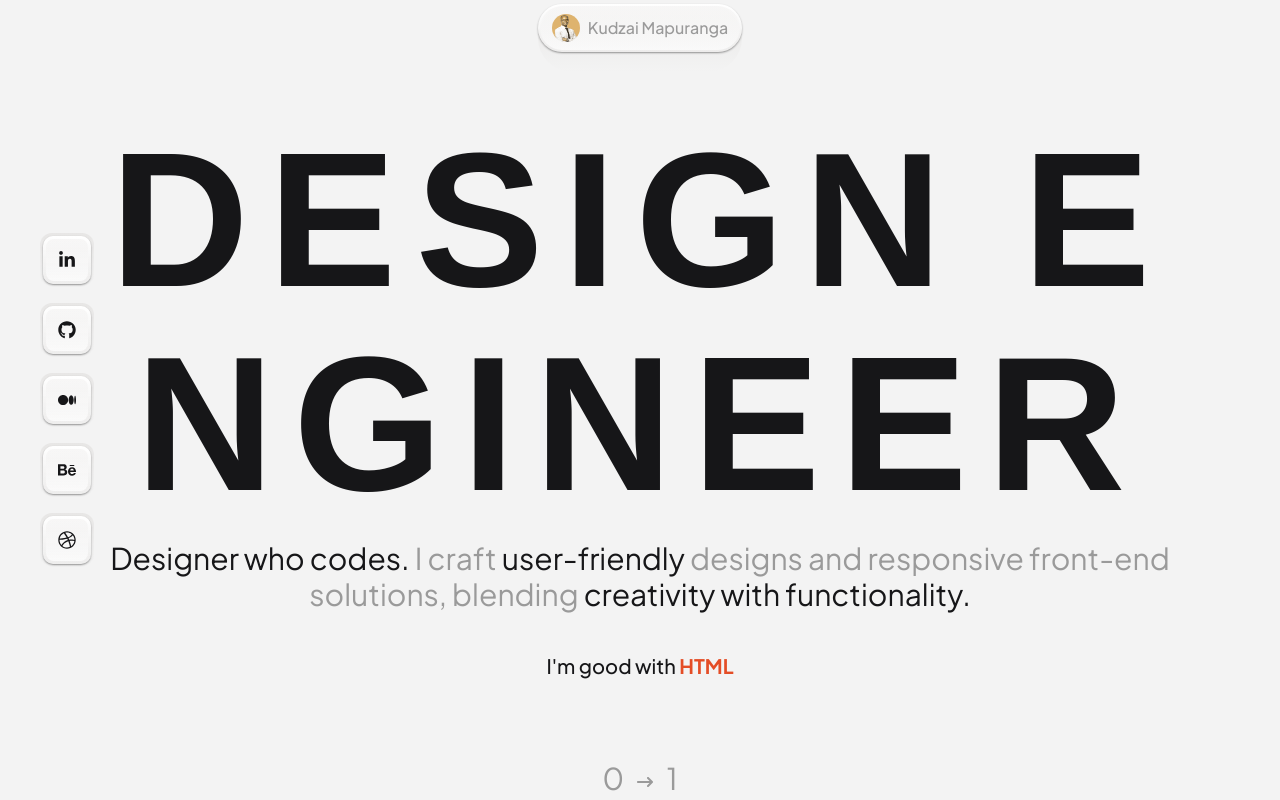
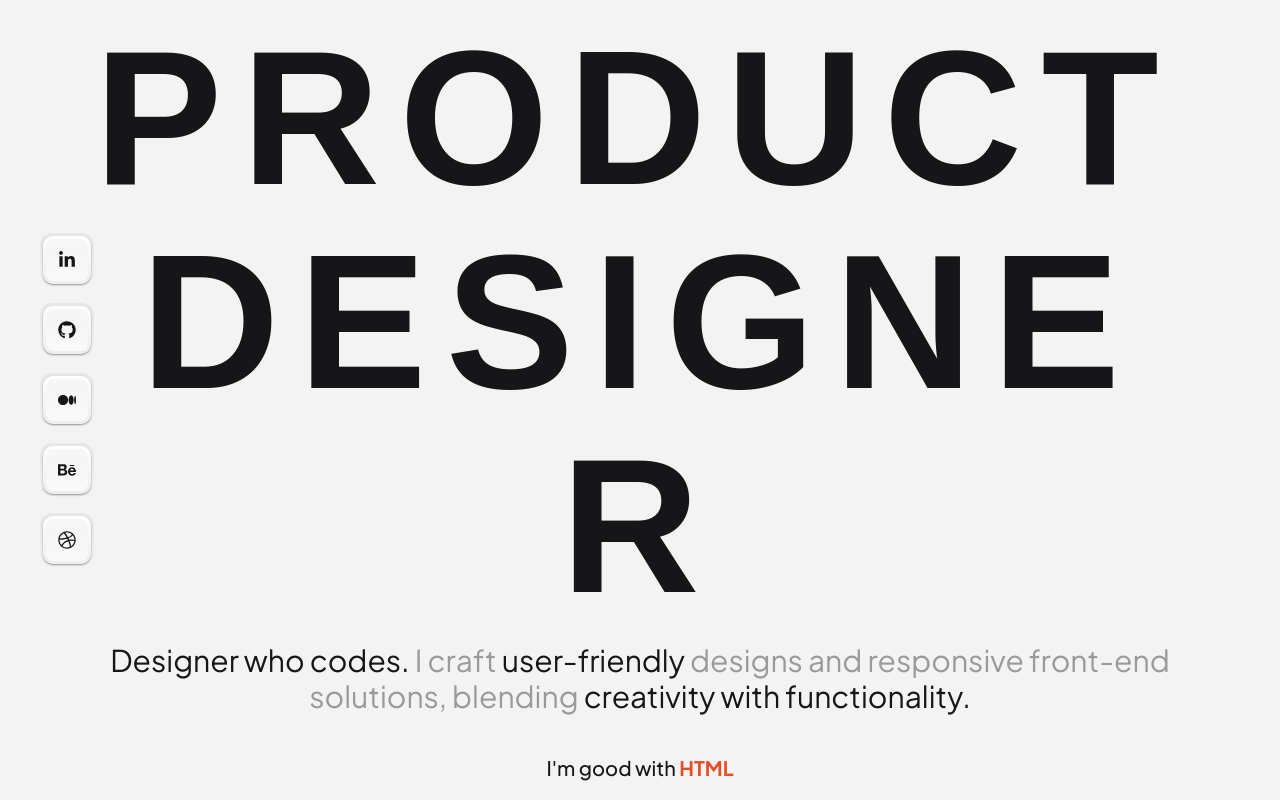
Before and after one commit to Kudzai21/old-portfolio, a React (Vite) app: page / in a window 1280 px wide. Shown: the top 800 px of the page. Built offline with nearby package versions, Linux system fonts and the light colour scheme; a web font is replaced by a local one.

Commit message:
disabled the code button

```diff
--- a/src/components/Home/Casestudies.jsx
+++ b/src/components/Home/Casestudies.jsx
@@ -163,7 +163,7 @@ const Casestudies = () => {
                 ? "text-customPrimary after:absolute after:left-0 after:bottom-0 after:w-full after:h-[2px] after:bg-customPrimary"
                 : "text-customSecondary"
             }`}
-            onClick={() => setSelected("code")}
+            onClick={() => setSelected("design")}
             initial={{ opacity: 0, y: 50 }}
             animate={{ opacity: 1, y: 0 }}
             transition={{ duration: 0.8, ease: "easeOut" }}
--- a/src/components/Home/Hero.jsx
+++ b/src/components/Home/Hero.jsx
@@ -85,7 +85,7 @@ const Hero = () => {
                             className="text-xl md:text-2xl lg:text-3xl mx-5"
                         >
                             <h1 className="font-semibold text-5xl lg:text-[12rem] tracking-widest pb-5">
-                                {["DESIGN", "ENGINEER"].map((word, wordIndex) => (
+                                {["PRODUCT", "DESIGNER"].map((word, wordIndex) => (
                                     <React.Fragment key={wordIndex}>
                                     {word.split("").map((char, index) => (
                                         <motion.span
```
